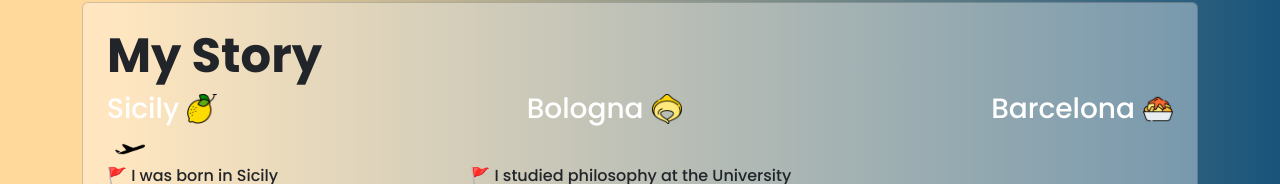
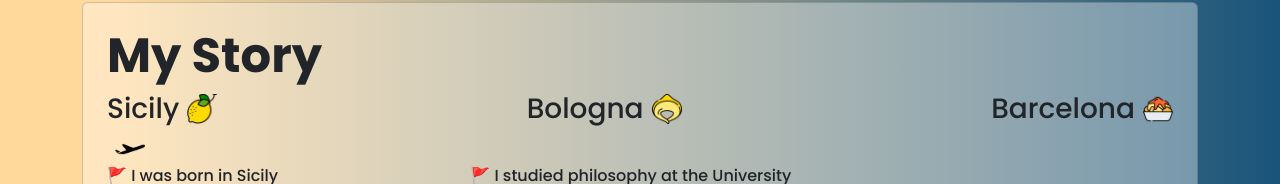
Before and after one commit to giuseppevignanello/vite-boolfolio, a Vue app: page /about in a window 1280 px wide. Shown: the part 184-368 px from the top of the page. Built offline with nearby package versions, Linux system fonts and the light colour scheme; no server answers.

Commit message:
remove text-white on myStory

```diff
--- a/src/components/MyStory.vue
+++ b/src/components/MyStory.vue
@@ -17,7 +17,7 @@ export default {
             <div>
                 <h2 class="display-5 fw-bold">My Story</h2>
                 <div>
-                    <div class="d-flex flex-column flex-sm-row justify-content-between text-white">
+                    <div class="d-flex flex-column flex-sm-row justify-content-between">
                         <div class="d-flex align-items-center">
                             <h3>Sicily</h3>
                             <img class="mb-2 ms-2" style="width: 30px" src=" ../../public/img/lemon.png" alt="lemon">
```
Also changed, not shown: src/assets/scss/app.scss (+0 -10 lines).
